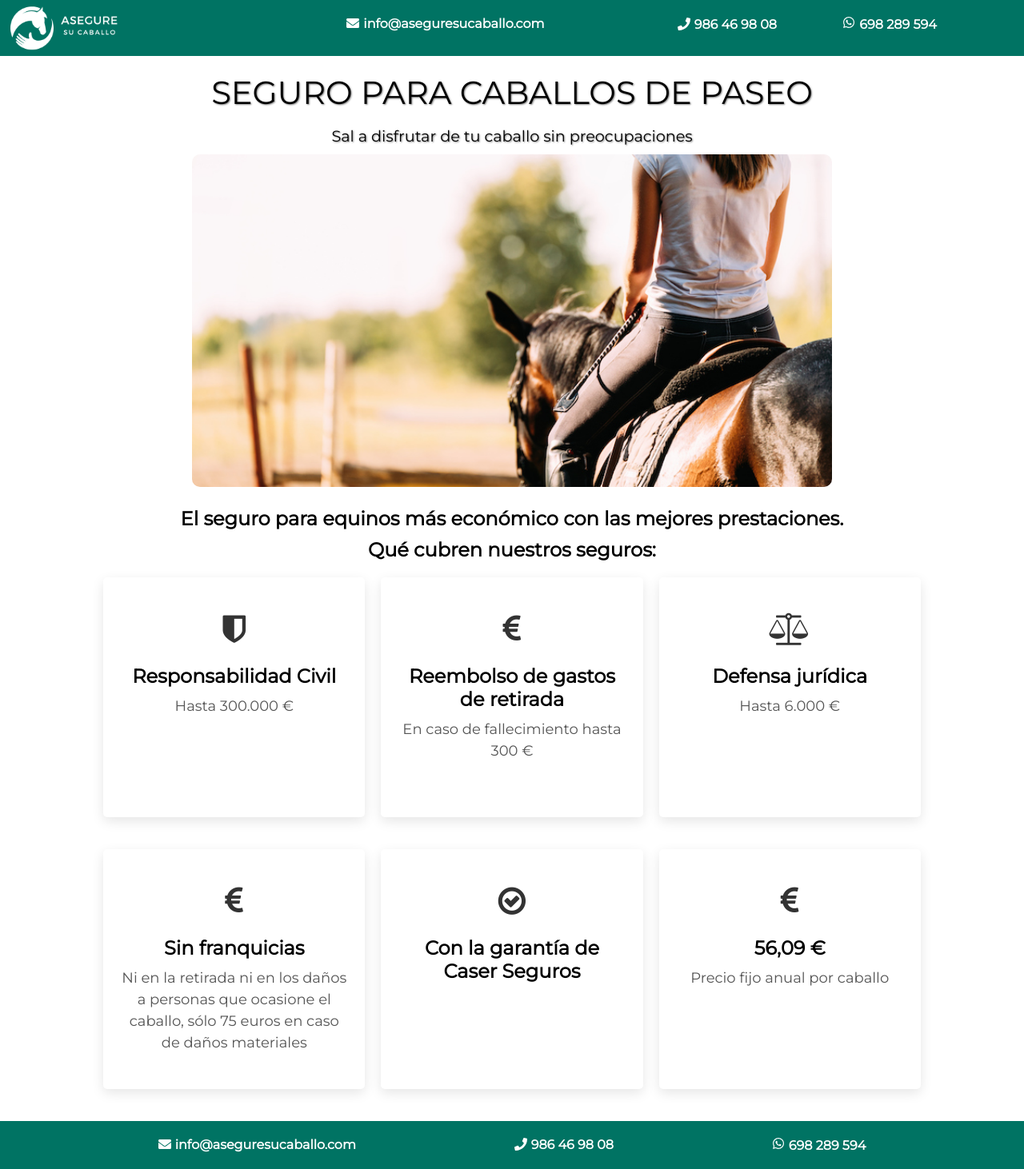
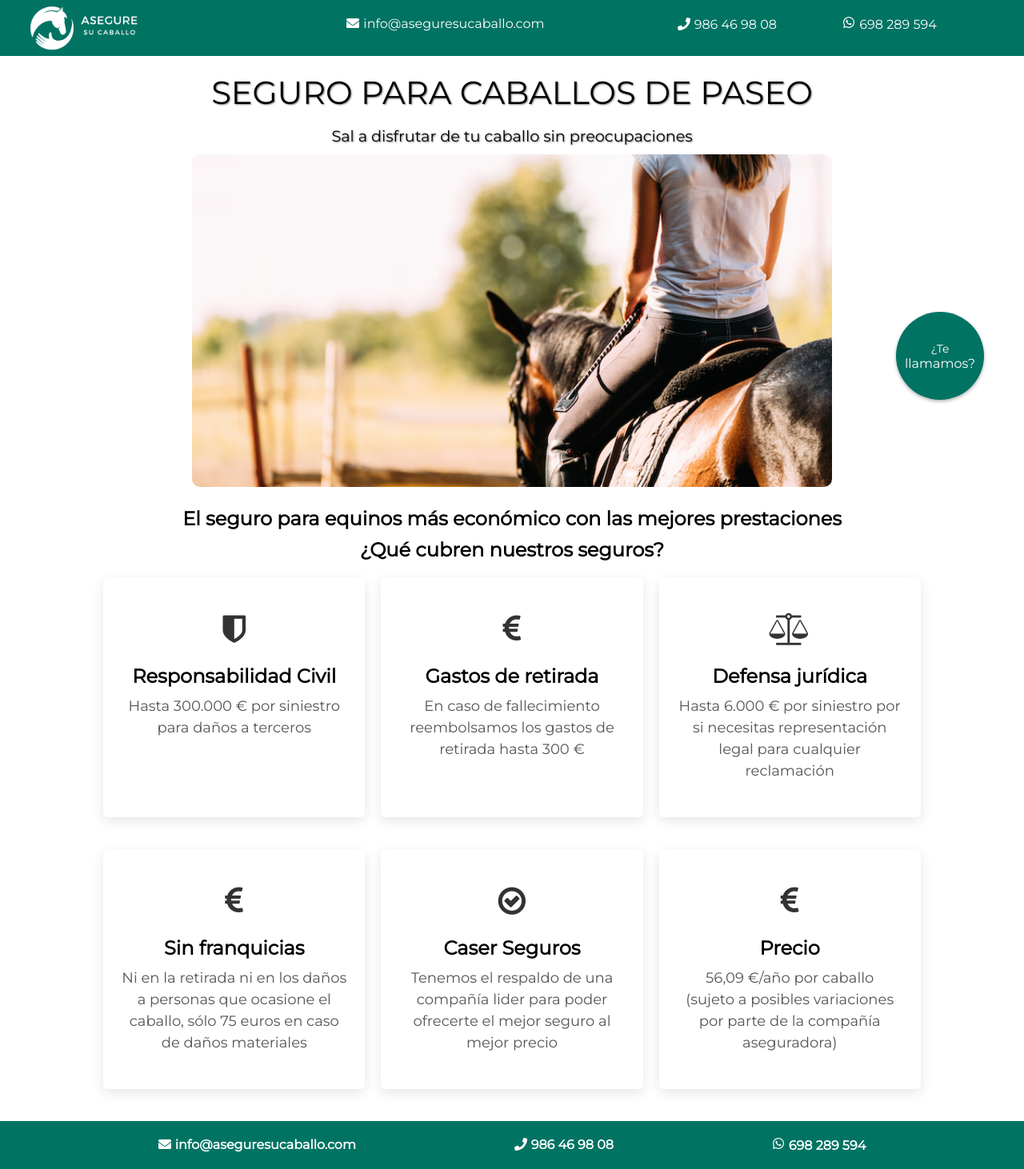
Before and after one commit to Meira81/www.aseguresucaballo.com, a React (Vite) app: page / in a window 1280 px wide. Shown: the whole page at 80% size. Built offline with nearby package versions, Linux system fonts and the light colour scheme.

Commit message:
FloatingButton y Modal

```diff
--- a/src/App.jsx
+++ b/src/App.jsx
@@ -3,6 +3,7 @@ import React from "react";
 import Header from "./components/Header/Header";
 import Footer from "./components/Footer/Footer";
 import Information from "./components/Information/Information";
+import FloatingButton from "./components/FloatingButton/FloatingButton";
 
 
 
@@ -13,6 +14,7 @@ function App() {
       <Header />
       <main className="main">
         <Information />
+        <FloatingButton />
       </main>
       <Footer />
     </div>
--- /dev/null
+++ b/src/components/FloatingButton/FloatingButton.css
@@ -0,0 +1,37 @@
+.floating-button {
+  position: fixed;
+  bottom: 300px;
+  right: 50px;
+}
+
+.button-floating{
+  background-color: #007363;
+  color: #fff;
+  border: none;
+  border-radius: 50%;
+  width: 110px;
+  height: 110px;
+  font-size: 16px;
+  cursor: pointer;
+  box-shadow: 0 2px 4px rgba(0, 0, 0, 0.3);
+  display: flex;
+  flex-direction: column;
+  justify-content: center;
+  align-items: center;
+}
+
+.floating-button p {
+  margin: 0;
+}
+
+.floating-button-top {
+  font-size: 14px;
+}
+
+.floating-button-bottom {
+  font-size: 16px;
+}
+
+.floating-button button:hover {
+  background-color: #00594d;
+}
--- /dev/null
+++ b/src/components/FloatingButton/FloatingButton.jsx
@@ -0,0 +1,76 @@
+import React, { useState } from "react";
+import "./FloatingButton.css";
+import Modal from "../Modal/Modal";
+
+const FloatingButton = () => {
+  const [isModalOpen, setIsModalOpen] = useState(false);
+  const [name, setName] = useState("");
+  const [phone, setPhone] = useState("");
+
+  const openModal = () => {
+    setIsModalOpen(true);
+  };
+
+  const closeModal = () => {
+    setIsModalOpen(false);
+  };
+
+  const handleNameChange = (e) => {
+    setName(e.target.value);
+  };
+
+  const handlePhoneChange = (e) => {
+    setPhone(e.target.value);
+  };
+
+  const handleSubmit = (e) => {
+    e.preventDefault();
+    console.log("Nombre:", name);
+    console.log("Teléfono:", phone);
+    setName("");
+    setPhone("");
+    closeModal();
+  };
+
+  return (
+    <div className="floating-button">
+      <button className="button-floating" onClick={openModal}>
+        <p className="floating-button-top">¿Te</p>
+        <p className="floating-button-bottom">llamamos?</p>
+      </button>
+
+      {isModalOpen && (
+        <Modal closeModal={closeModal}>
+          <h2>Formulario de contacto</h2>
+          <form onSubmit={handleSubmit}>
+            <label htmlFor="name">Nombre:</label>
+            <input
+              type="text"
+              id="name"
+              value={name}
+              onChange={handleNameChange}
+            />
+            <label htmlFor="phone">Teléfono:</label>
+            <input
+              type="text"
+              id="phone"
+              value={phone}
+              onChange={handlePhoneChange}
+            />
+            <button
+              type="submit"
+              style={{
+                fontSize: "14px",
+                padding: "8px 16px",
+              }}
+            >
+              Enviar
+            </button>
+          </form>
+        </Modal>
+      )}
+    </div>
+  );
+};
+
+export default FloatingButton;
--- a/src/components/Header/Header.css
+++ b/src/components/Header/Header.css
@@ -22,8 +22,10 @@
     list-style: none;
     margin: 0;
     width: 150%;
-  height: 20px;
+    height: 20px;
+
 }
+
 
 .header-nav-ul li {
   width: 80%;
@@ -34,7 +36,7 @@
 .logo {
   width: 180px;
   margin-top:-70px;
-  margin-left: -25px;
+  /* margin-left: -25px; */
 }
 
 .header-nav-ul li a {
--- a/src/components/Header/Header.jsx
+++ b/src/components/Header/Header.jsx
@@ -25,7 +25,7 @@ const Header = () => {
               <span
                 style={{
                   color: "white",
-                  fontWeight: "bold",
+                  /* fontWeight: "bold", */
                   marginLeft: "5px",
                 }}
               >
@@ -40,7 +40,7 @@ const Header = () => {
               <span
                 style={{
                   color: "white",
-                  fontWeight: "bold",
+                  /* fontWeight: "bold", */
                   marginLeft: "5px",
                 }}
               >
@@ -55,7 +55,7 @@ const Header = () => {
               <span
                 style={{
                   color: "white",
-                  fontWeight: "bold",
+                  /* fontWeight: "bold", */
                   marginLeft: "5px",
                 }}
               >
--- a/src/components/Information/Information.css
+++ b/src/components/Information/Information.css
@@ -22,11 +22,16 @@
 }
 
 .information-article-left {
-  top: 0;
+  /* top: 0;
   left: 0;
   width: 100%;
-  padding: 30px;
-  margin-top: 1rem;
+
+  margin-top: 1rem; */
+  padding: 20px;
+  margin-left: auto;
+    margin-right: auto;
+    text-align: center;
+    margin-top: 1rem;
 }
 
 .information-article-left p {
@@ -53,7 +58,13 @@
   padding: 15px;
   background-color: white;
 }
+ .container-titulos {
 
+
+   margin-left: auto;
+   margin-right: auto;
+   text-align: center;
+ }
 .container {
   display: grid;
   grid-template-columns: repeat(auto-fit, minmax(300px, 1fr));
@@ -95,6 +106,7 @@
   line-height: 1.5;
   color: #555;
 }
+
 
 @media screen and (min-width: 800px) {
   .information {
@@ -155,4 +167,5 @@
     padding: 15px;
     background-color: white;
   }
+
 }
--- a/src/components/Information/Information.jsx
+++ b/src/components/Information/Information.jsx
@@ -3,21 +3,6 @@ import "./Information.css";
 import image from "../../assets/imagen.jpg";
 
 const Information = () => {
-  /* const [formData, setFormData] = useState({
-    name: "",
-    phone: "",
-  });
-
-  const handleInputChange = (event) => {
-    const { name, value } = event.target;
-    setFormData({ ...formData, [name]: value });
-  };
-
-  const handleSubmit = (event) => {
-    event.preventDefault();
-    console.log(formData);
-    // Aquí podrías enviar la información del formulario al servidor
-  }; */
 
   return (
     <div className="information">
@@ -35,10 +20,12 @@ const Information = () => {
       </figure>
 
       <div className="right">
-        <h2 className="titulo-coberturas">
-          El seguro para equinos más económico con las mejores prestaciones.
-        </h2>
-        <h2 className="coberturas">Qué cubren nuestros seguros:</h2>
+        <section className="container-titulos">
+          <h2 className="titulo-coberturas">
+            El seguro para equinos más económico con las mejores prestaciones
+          </h2>
+          <h2 className="coberturas">¿Qué cubren nuestros seguros?</h2>
+        </section>
         <div class="container">
           <div class="card">
             <div class="card-icon">
@@ -46,7 +33,7 @@ const Information = () => {
             </div>
             <div class="card-content">
               <h3>Responsabilidad Civil</h3>
-              <p>Hasta 300.000 €</p>
+              <p>Hasta 300.000 € por siniestro para daños a terceros</p>
             </div>
           </div>
           <div class="card">
@@ -54,8 +41,11 @@ const Information = () => {
               <i class="fa fa-eur"></i>
             </div>
             <div class="card-content">
-              <h3>Reembolso de gastos de retirada</h3>
-              <p>En caso de fallecimiento hasta 300 €</p>
+              <h3>Gastos de retirada</h3>
+              <p>
+                En caso de fallecimiento reembolsamos los gastos de retirada
+                hasta 300 €
+              </p>
             </div>
           </div>
           <div class="card">
@@ -64,7 +54,10 @@ const Information = () => {
             </div>
             <div class="card-content">
               <h3>Defensa jurídica</h3>
-              <p>Hasta 6.000 €</p>
+              <p>
+                Hasta 6.000 € por siniestro por si necesitas representación
+                legal para cualquier reclamación
+              </p>
             </div>
           </div>
           <div class="card">
@@ -84,8 +77,11 @@ const Information = () => {
               <i class="fa fa-check-circle-o" aria-hidden="true"></i>
             </div>
             <div class="card-content">
-              <h3>Con la garantía de Caser Seguros</h3>
-              <p></p>
+              <h3>Caser Seguros</h3>
+              <p>
+                Tenemos el respaldo de una compañía lider para poder ofrecerte
+                el mejor seguro al mejor precio
+              </p>
             </div>
           </div>
           <div class="card">
@@ -93,8 +89,12 @@ const Information = () => {
               <i class="fa fa-eur"></i>
             </div>
             <div class="card-content">
-              <h3>56,09 €</h3>
-              <p>Precio fijo anual por caballo</p>
+              <h3>Precio</h3>
+              <p>56,09 €/año por caballo</p>
+              <p className="nota">
+                (sujeto a posibles variaciones por parte de la compañía
+                aseguradora)
+              </p>
             </div>
           </div>
         </div>
--- /dev/null
+++ b/src/components/Modal/Modal.css
@@ -0,0 +1,49 @@
+.modal {
+  position: fixed;
+  top: 0;
+  left: 0;
+  right: 0;
+  bottom: 0;
+  background-color: rgba(0, 0, 0, 0.5);
+  display: flex;
+  justify-content: center;
+  align-items: center;
+}
+
+.modal-content {
+  position: relative;
+  background-color: #f8f8f8;
+  padding: 20px;
+  border-radius: 8px;
+  box-shadow: 0 2px 8px rgba(0, 0, 0, 0.3);
+
+}
+
+.modal .close {
+  position: absolute;
+  top: 10px;
+  right: 10px;
+  font-size: 20px;
+  /* Aumentado el tamaño de la fuente */
+  color: #888;
+  /* Cambiado el color de la "x" */
+  cursor: pointer;
+  height: 30px;
+  width: 30px;
+  display: flex;
+  justify-content: center;
+  align-items: center;
+  border-radius: 50%;
+  /* Cambiado el estilo del botón de cierre */
+  background-color: transparent;
+  /* Cambiado el fondo transparente */
+  border: none;
+  /* Quitado el borde */
+  transition: color 0.3s ease;
+  /* Agregada una transición suave al color */
+}
+
+.modal .close:hover {
+  color: #333;
+  /* Cambiado el color al pasar el cursor sobre el botón de cierre */
+}
--- /dev/null
+++ b/src/components/Modal/Modal.jsx
@@ -0,0 +1,15 @@
+import React from "react";
+import "./Modal.css";
+
+const Modal = ({ closeModal, children }) => (
+  <div className="modal">
+    <div className="modal-content">
+      <button className="close" onClick={closeModal}>
+        &times;
+      </button>
+      {children}
+    </div>
+  </div>
+);
+
+export default Modal;
```
